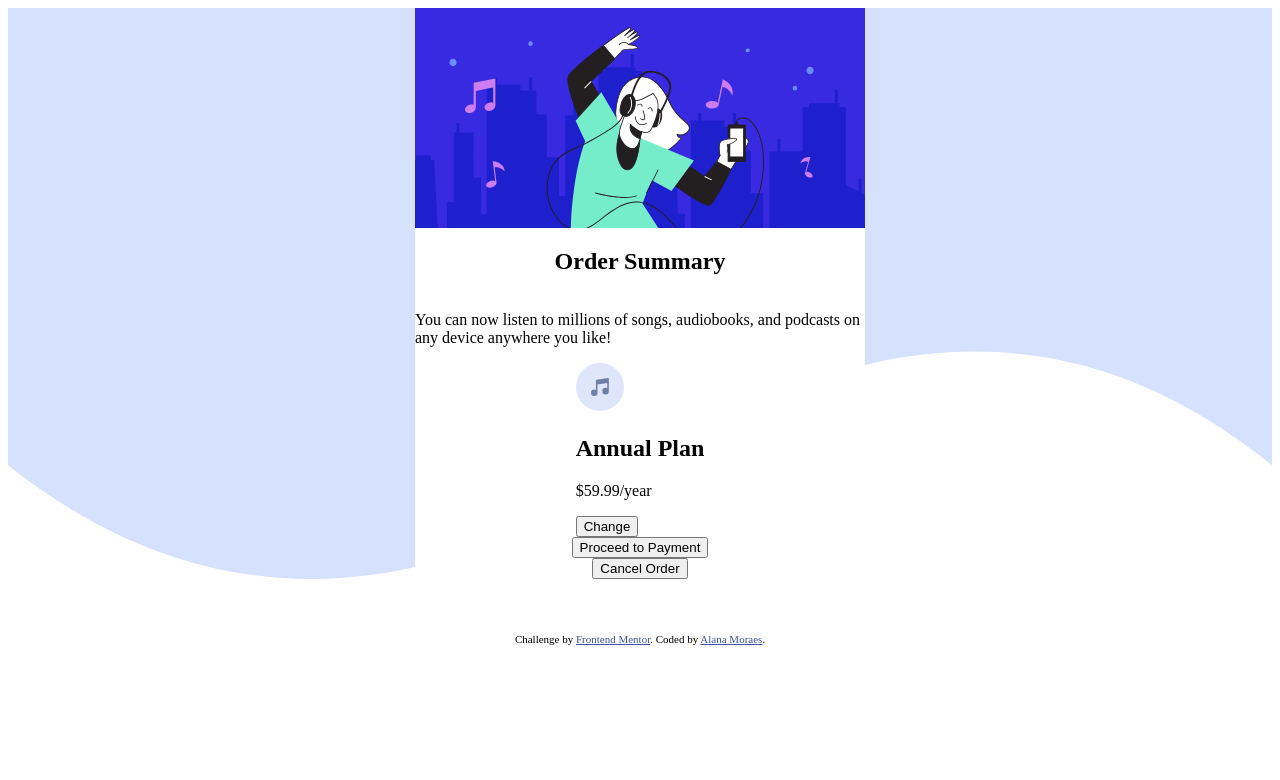
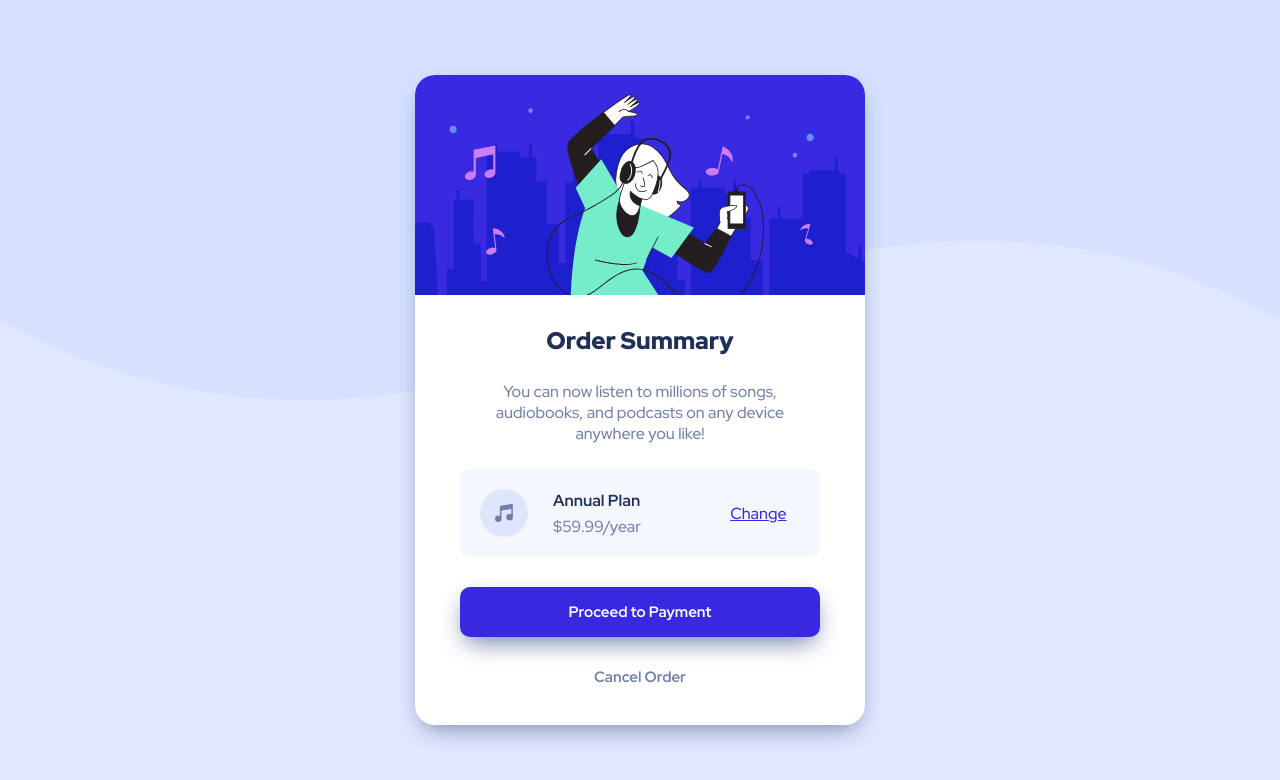
Before and after one commit to alanafbm/order-summary-component-main, a plain HTML site: page index.html in a window 1280 px wide. Drawn offline with Linux system fonts and the light colour scheme.

Commit message:
finished html and css desktop

```diff
--- a/index.html
+++ b/index.html
@@ -1,48 +1,44 @@
 <!DOCTYPE html>
 <html lang="en">
+
 <head>
   <meta charset="UTF-8">
-  <meta name="viewport" content="width=device-width, initial-scale=1.0"> <!-- displays site properly based on user's device -->
+  <meta name="viewport" content="width=device-width, initial-scale=1.0">
+  <!-- displays site properly based on user's device -->
 
   <link rel="icon" type="image/png" sizes="32x32" href="./images/favicon-32x32.png">
   <link rel="stylesheet" href="style.css">
   <link rel="preconnect" href="https://fonts.googleapis.com">
   <link rel="preconnect" href="https://fonts.gstatic.com" crossorigin>
   <link href="https://fonts.googleapis.com/css2?family=Red+Hat+Display:wght@500;700;900&display=swap" rel="stylesheet">
-
   <title>Frontend Mentor | Order summary card</title>
 
   <!-- Feel free to remove these styles or customise in your own stylesheet 👍 -->
-  <style>
-    .attribution { font-size: 11px; text-align: center; }
-    .attribution a { color: hsl(228, 45%, 44%); }
-  </style>
+
 </head>
+
 <body>
   <div class="wrapper">
     <section class="card">
       <img src="./images/illustration-hero.svg" alt="illustration-hero">
-  <h1>Order Summary</h1>
-  <p class="font-size">  You can now listen to millions of songs, audiobooks, and podcasts on any
+      <h1 class="card-font">Order Summary</h1>
+      <p class="card-text"> You can now listen to millions of songs, audiobooks, and podcasts on any
         device anywhere you like!</p>
-  <div class="container">
-    <img src="./images/icon-music.svg" alt="icon-music">
+      <div class="card-subscription">
+        <img class="card-subscription-image" src="./images/icon-music.svg" alt="icon-music">
         <div>
-      <h2 class="font-size">Annual Plan</h2>
-      <p class="font-size">$59.99/year</p>
+          <h2 class="card-subscription-h2">Annual Plan</h2>
+          <p class="card-subscription-p">$59.99/year</p>
         </div>
-    <button>Change</button>
+        <a href="" class="card-subscription-change">Change</a>
         </div>
-  <button class="font-size">Proceed to Payment</button>
-  <button class="font-size">Cancel Order</button>
+      <button class="card-button-payment">
+        <h3>Proceed to Payment</h3>
+      </button>
+    <a href="" class="card-button-cancel">Cancel Order</a>
     </section>
   </div>
-  <br>
-  <br>
-  <br>
-  <div class="attribution">
-    Challenge by <a href="https://www.frontendmentor.io?ref=challenge" target="_blank">Frontend Mentor</a>.
-    Coded by <a href="#">Alana Moraes</a>.
-  </div>
+
 </body>
+
 </html>
--- a/style.css
+++ b/style.css
@@ -1,26 +1,111 @@
-.root {
+:root {
     --clr-pale-blue: hsl(225, 100%, 94%);
     --clr-bright-blue: hsl(245, 75%, 52%);
     --clr-very-pale-blue: hsl(225, 100%, 98%);
     --clr-desaturated-blue: hsl(224, 23%, 55%);
     --clr-dark-blue: hsl(223, 47%, 23%);
-    --ff-primary: 'Red Hat Display', sans-serif;
+    --ff-primary:'Red Hat Display', sans-serif;
 
 }
+
+* {
+    padding: 0;
+    margin: 0;
+    box-sizing: border-box;
+    font-family: var(--ff-primary);
+}
+
 .wrapper {
+    width: 100vw;
+    height: 100vh;
     display: flex;
     justify-content: center;
+    align-items: center;
     background-image: url('./images/pattern-background-desktop.svg');
-	background-position: 100% 100%;
+	background-position: 0% 0%;
 	background-repeat: no-repeat;
-	background-size: 100% 100%;
-
+	background-size: 100% 50%;
+    background-color: var(--clr-pale-blue);
 }
 .card {
     display: flex;
     flex-direction: column;
     align-items: center;
     width: 450px;
-    height: 50%;
-    background-color: white
+    height: 650px;
+    background-color: white;
+    border-radius: 20px;
+    box-shadow: var(--clr-desaturated-blue) 0px 10px 25px -8px;
 }
+
+img {
+    border-radius: 20px 20px 0 0;
+}
+
+.card-font {
+    font-size: 25px bold;
+    color: var(--clr-dark-blue);
+    margin-top: 30px;
+    margin-bottom: 25px;
+    font-weight: 900;
+}
+
+.card-text {
+    text-align: center;
+    padding: 0 60px;
+    color: var(--clr-desaturated-blue);
+    margin-bottom: 25px;
+}
+
+.card-subscription {
+    display: flex;
+    background-color: var(--clr-very-pale-blue);
+    align-items: center;
+    border-radius: 10px;
+    width: 80%;
+    padding:20px;
+}
+
+.card-subscription-image {
+    padding-right: 25px;
+}
+
+.card-subscription-h2 {
+ color: var(--clr-dark-blue);
+ text-align: left;
+ font-size: 16px;
+ padding-right: 90px;
+ padding-bottom: 5px;
+}
+
+.card-subscription-p {
+    color: var(--clr-desaturated-blue);
+}
+
+.card-subscription-change {
+    border: none;
+    color: var(--clr-bright-blue);
+}
+
+.card-button-payment {
+    background-color: var(--clr-bright-blue);
+    width: 80%;
+    margin: 30px;
+    padding: 15px;
+    border-radius: 10px;
+    cursor: pointer;
+    border: none;
+    box-shadow: var(--clr-desaturated-blue) 0px 10px 25px -5px;
+}
+
+h3 {
+    color: white;
+    font-size: 15px;
+}
+
+.card-button-cancel {
+  color: var(--clr-desaturated-blue);
+  text-decoration: none;
+  font-weight: 700;
+  font-size: 15px;
+}
```
Lines whose indentation alone changed are shown as unchanged.
